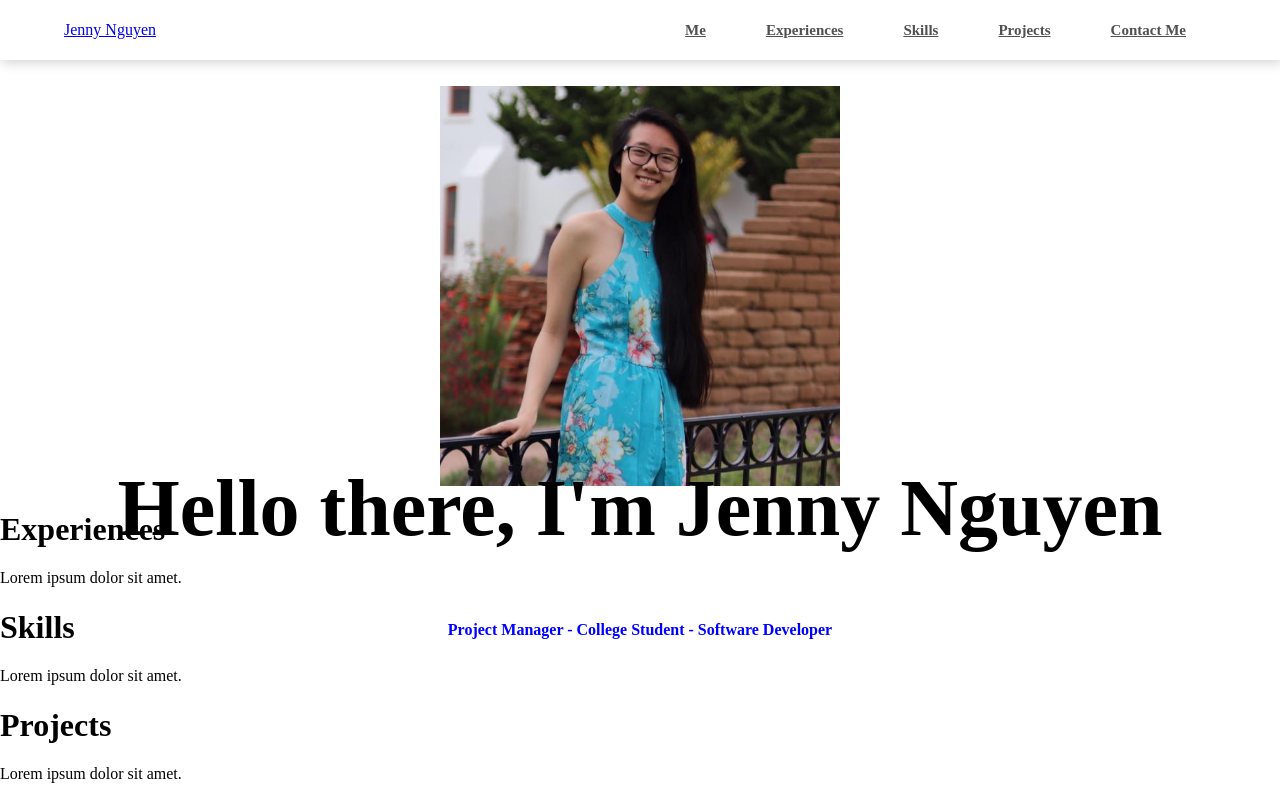
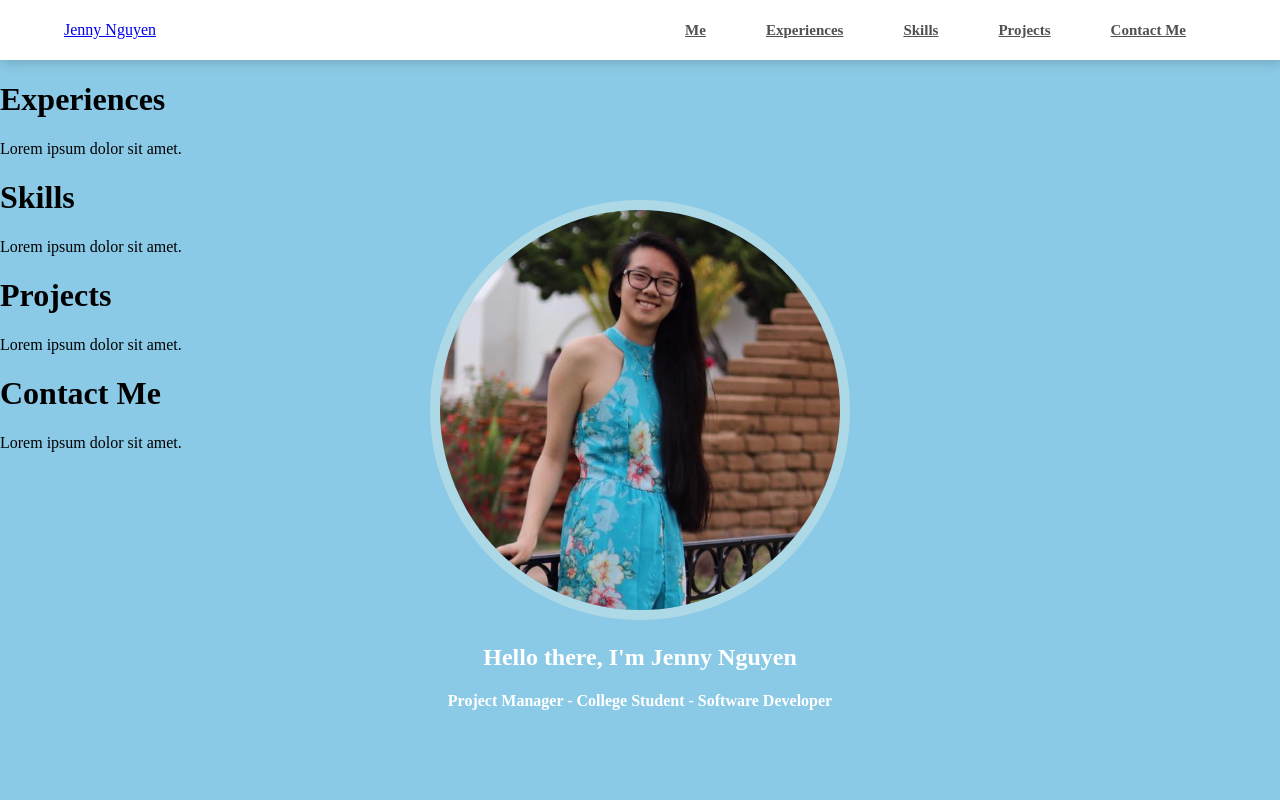
Before and after one commit to JennyNguyen756/Website, a plain HTML site: page index.html in a window 1280 px wide. Drawn offline with Linux system fonts and the light colour scheme.

Commit message:
colors and borders to landing page

```diff
--- a/index.html
+++ b/index.html
@@ -25,7 +25,7 @@
       </nav>
   </section>
 
-  <section>
+  <section class ="landing-text-container">
   <!-- Profile Picture -->
   <div class="pfp-container">
     <img src="JennyNguyen.jpg" alt="" class = "pfp">
@@ -59,6 +59,12 @@
             <p>Lorem ipsum dolor sit amet.</p>
           </div>
 
+          <!-- Contact Me -->
+        <div class="contact-me">
+          <h1>Contact Me</h1>
+          <div class="contact-info">
+            <p>Lorem ipsum dolor sit amet.</p>
+          </div>
 
 
 </body>
--- a/main.css
+++ b/main.css
@@ -1,42 +1,37 @@
 body{
-    background-color: white;
+    background-color: #8acae6;
     margin:0px;
     padding:0px;
-}
-.pfp-container{
-    /*transform: translate(250%, 25%);*/
-    /*padding: 40px;*/
-    text-align: center;
-    margin: auto;
-    margin-top: 2%;
-    width: 450px;
 }
 
 .pfp{
     width: 400px;
+    text-align: center;
+    border-color: lightblue;
+    border-width: 10px;
+    border-style: solid;
+    border-radius: 50%;
 }
 
 ul{
     list-style:none;
 }
-.landing-text{
+.landing-text-container{
     position: absolute;
     top: 25%;
-    left: 50%;
-    transform: translate(-50%, 75%);
-    width: 100%;
     text-align: center;
     z-index: 1;
-    color: blue;
+    color: white;
+    width: 100%;
 }
-.landing-text h2{
-    font-size: 3rem;
-    color: gray;
+
+.landing-text{
+    width: 400px;
+    text-align: center;
+    width: 100%;
+
 }
-.landing-text h1{
-    font-size: 5rem;
-    color: black;
-}
+
 nav{
     display:flex;
     justify-content:space-between;
```
